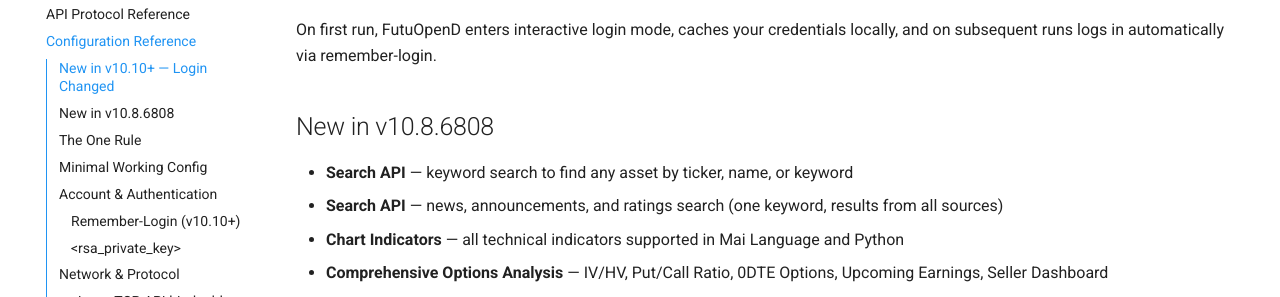
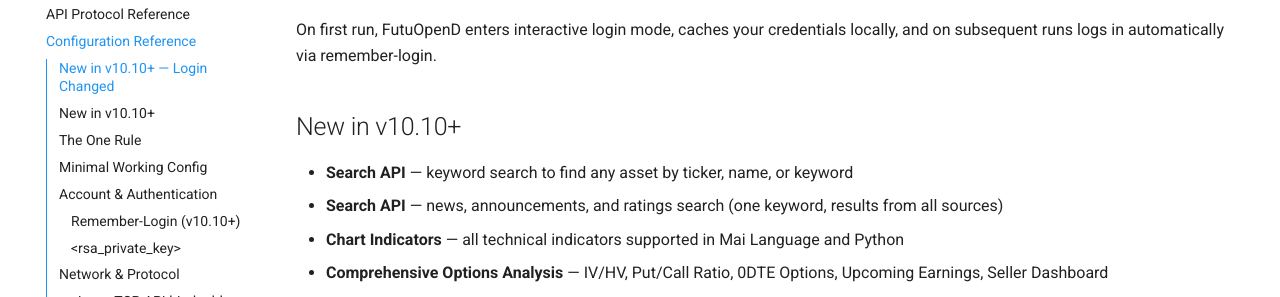
Before and after one commit to shing1211/futuopend-deploy, an MkDocs documentation site: the page built from docs/configuration.md, in a window 1280 px wide and 900 px high, scrolled down 488 px. Shown: the part 148-445 px from the top of the window. Built offline with MkDocs 1.6.1 and Material for MkDocs 9.7.7, drawn with Linux system fonts in a browser that asks for light colours; comment, search, counter and statistics services are not loaded.

```diff
--- a/docs/configuration.md
+++ b/docs/configuration.md
@@ -18,7 +18,7 @@ The `futuopend` Docker image handles this automatically — set `FUTU_ACCOUNT` i
 
 On first run, FutuOpenD enters interactive login mode, caches your credentials locally, and on subsequent runs logs in automatically via remember-login.
 
-## New in v10.8.6808
+## New in v10.10+
 
 - **Search API** — keyword search to find any asset by ticker, name, or keyword
 - **Search API** — news, announcements, and ratings search (one keyword, results from all sources)
--- a/docs/image-variants.md
+++ b/docs/image-variants.md
@@ -11,7 +11,7 @@ Pull the variant that matches your platform:
 | `:rocky-arm64` | Rocky Linux 9 | arm64 | ARM + RHEL compat |
 | `:centos-amd64` | Rocky Linux 9 | amd64 | CentOS backward compat |
 | `:centos-arm64` | Rocky Linux 9 | arm64 | ARM + CentOS compat |
-| `:10.8.6808-*` | Both | Both | Version-pinned, e.g. `:10.8.6808-ubuntu-arm64` |
+| `:10.11.7108-*` | Both | Both | Version-pinned, e.g. `:10.11.7108-ubuntu-arm64` |
 
 ## Pulling a Specific Variant
 
```
Also changed, not shown: README.md (+1 -1 lines), docs/index.md (+1 -1 lines), 1 other file.
